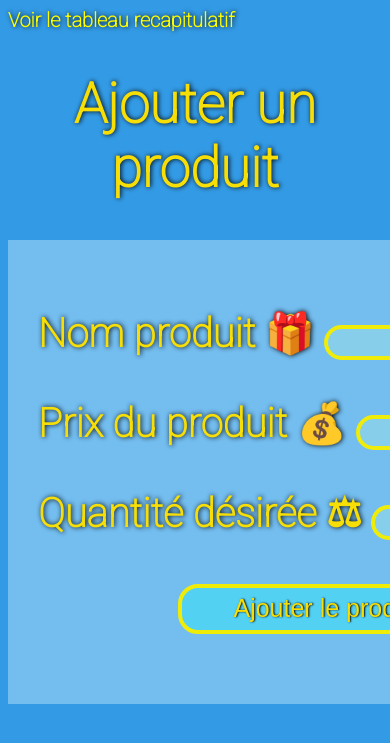
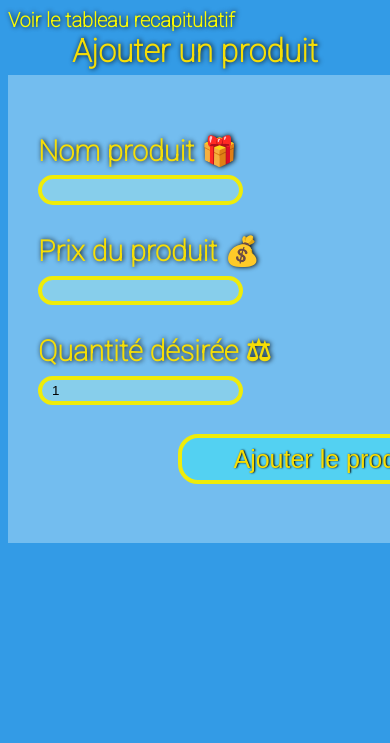
Before and after one commit to MAAkkari/AppliPhp, a PHP site: page / in a window 390 px wide; the page is wider, and only the part inside the window is pictured. Shown: the top 743 px of that part. Run offline with PHP 8.4, Linux system fonts and the light colour scheme.

Commit message:
responsive

```diff
--- a/index.css
+++ b/index.css
@@ -147,8 +147,6 @@ a{
   color:black;
   border-radius: 5px;
 
-
-
 }
 .f3{
   width:1px;
@@ -165,3 +163,41 @@ a{
 
 
 }
+@media only screen and (max-width: 700px) {
+h1{
+  font-size: 200%;
+  margin-top: 0px;
+  margin-bottom: 5px;
+
+}
+.panneau{
+  height: 50%;
+
+}
+.f1{
+  height: 10%;
+  width: 90%;
+  font-size: 180%;
+}
+td,th{
+  font-size: 70%;
+
+}
+.bouttonDeleteALL{
+  width:40%
+}
+
+
+
+
+
+
+
+
+
+
+
+
+
+
+}
--- a/index.php
+++ b/index.php
@@ -1,18 +1,6 @@
-
-
-<!DOCTYPE html>
-<html lang="en">
-<head>
-<link rel="preconnect" href="https://fonts.googleapis.com">
-<link rel="preconnect" href="https://fonts.gstatic.com" crossorigin>
-<link href="https://fonts.googleapis.com/css2?family=Roboto:ital,wght@0,100;1,100;1,400&display=swap" rel="stylesheet">
-
-    <meta charset="UTF-8">
-    <meta name="viewport" content="width=device-width, initial-scale=1.0">
-    <title>Ajout produit</title>
-    <link rel="stylesheet" href="index.css">
-</head>
-<body>
+<?php
+ob_start();
+?>
     <div class="menu">
         <a href="recap.php">Voir le tableau recapitulatif</a>
         <?php
@@ -31,7 +19,7 @@
     </div>
 <div class="panneau">
     <h1>Ajouter un produit</h1>
-    <form action="traitement.php" method="post">
+    <form class="f1" action="traitement.php?action=addProduct" method="post">
         <p>
             <label>
                 Nom produit 🎁
@@ -56,5 +44,9 @@
     </form>
 </div>
 
-</body>
-</html>
+<?php
+
+$title="ajouter un produit";
+$contenu = ob_get_clean();
+
+require_once('template.php');
--- /dev/null
+++ b/template.php
@@ -0,0 +1,18 @@
+<!DOCTYPE html>
+<html lang="en">
+<head>
+<link rel="preconnect" href="https://fonts.googleapis.com">
+<link rel="preconnect" href="https://fonts.gstatic.com" crossorigin>
+<link href="https://fonts.googleapis.com/css2?family=Roboto:ital,wght@0,100;1,100;1,400&display=swap" rel="stylesheet">
+
+    <meta charset="UTF-8">
+    <meta name="viewport" content="width=device-width, initial-scale=1.0">
+    <title><?= $title ?></title>
+    <link rel="stylesheet" href="index.css">
+</head>
+<body>
+
+    <?= $contenu ?>
+
+</body>
+</html>
```
Also changed, not shown: recap.php (+8 -19 lines), traitement.php (+15 -12 lines).
